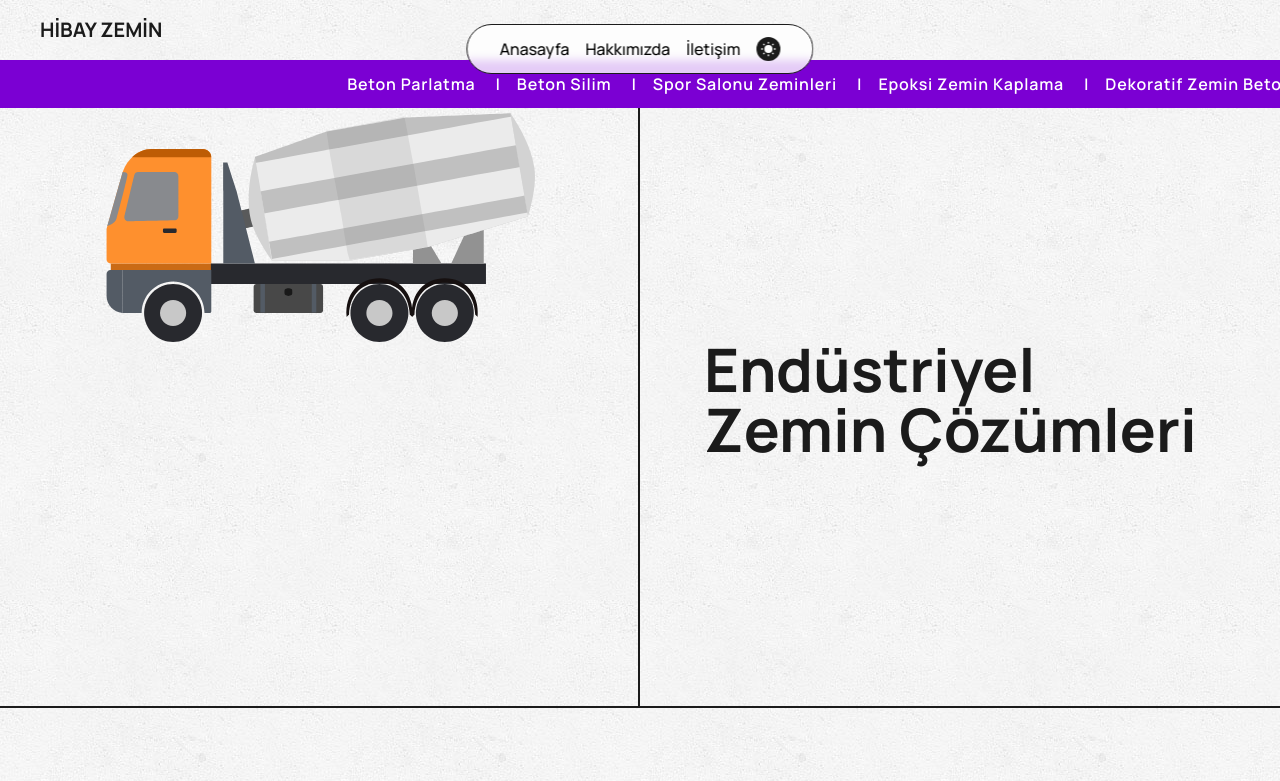
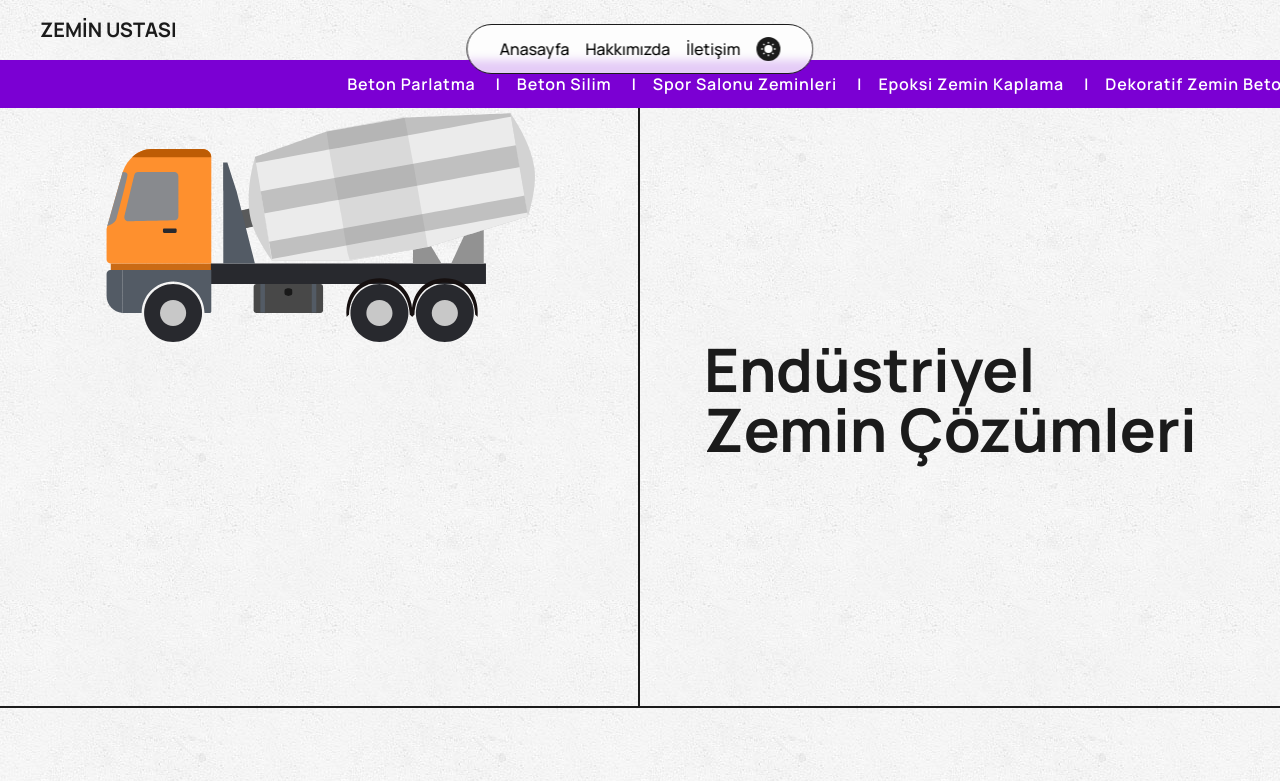
Before and after one commit to sakiceliks/hibayinss, a Next.js app: page /hakkimizda in a window 1280 px wide. Shown: the top 781 px of the page. Built offline with nearby package versions, Linux system fonts and the light colour scheme.

Commit message:
Update Logo.js

```diff
--- a/src/components/Header/Logo.js
+++ b/src/components/Header/Logo.js
@@ -8,7 +8,7 @@ const Logo = () => {
         {/* <div className=" w-12 md:w-16 rounded-full overflow-hidden border border-solid border-dark dark:border-gray  mr-2 md:mr-4">
             <Image src={profileImg} alt="CodeBucks logo" className="w-full h-auto rounded-full" sizes="20vw" priority />
         </div> */}
-        <span className="font-bold dark:font-semibold text-lg md:text-xl">HİBAY ZEMİN</span>
+        <span className="font-bold dark:font-semibold text-lg md:text-xl">ZEMİN USTASI</span>
     </Link>
   )
 }
```
